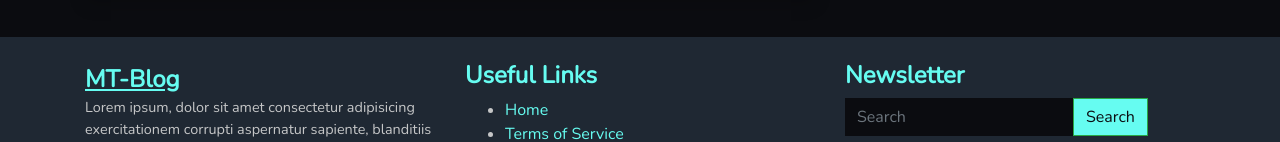
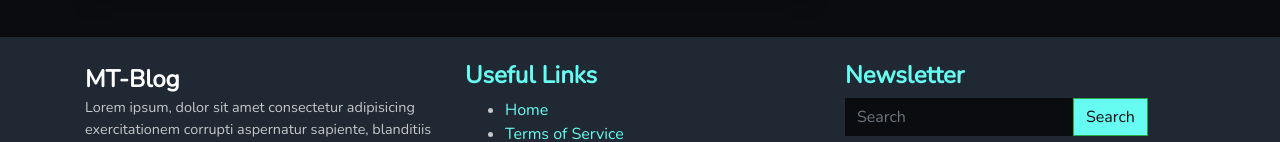
Before and after one commit to Michaels042/Mike-Blog, a plain HTML site: page index.html in a window 1280 px wide. In both pictures the pointer is over the link 132 px from the left and 1887 px from the top of the page. Shown: the part 1808-1950 px from the top of the page. Drawn offline with nearby package versions, Linux system fonts and the light colour scheme.

Commit message:
footer sryle

```diff
--- a/style.css
+++ b/style.css
@@ -152,3 +152,7 @@ img.rounded-circle {
 .footer a {
   color: #66fcf1 !important;
 }
+.footer a:hover {
+  color: #fff !important;
+  text-decoration: none;
+}
```
